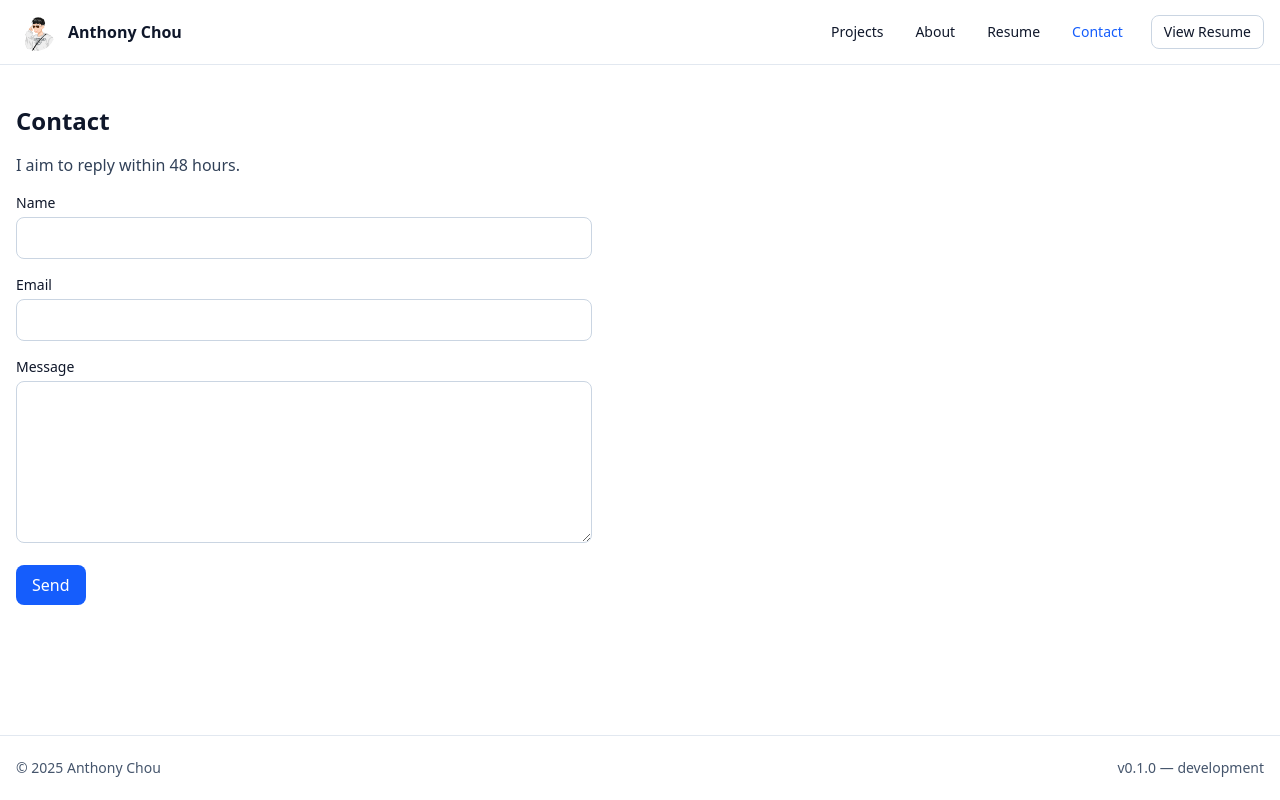
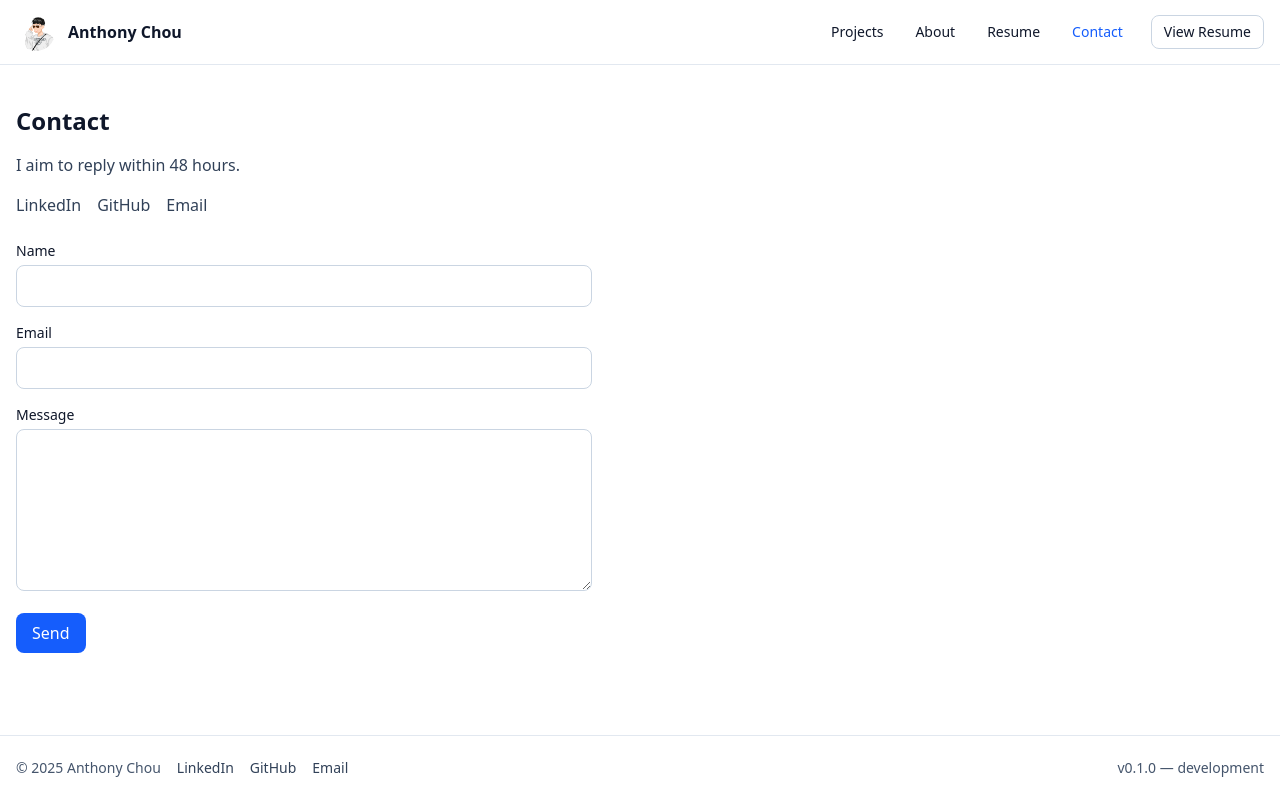
Before and after one commit to ctungyu11/personal-website, a Next.js app: page /contact in a window 1280 px wide. Built offline with nearby package versions, Linux system fonts and the light colour scheme.

Commit message:
feat(contact): add social links (LinkedIn, GitHub, Email) in footer and contact page; update JSON-LD with sameAs and email

```diff
--- a/app/contact/page.tsx
+++ b/app/contact/page.tsx
@@ -1,11 +1,15 @@
 import ContactForm from "@/components/ContactForm";
 import Section from "@/components/Section";
+import SocialLinks from "@/components/SocialLinks";
 
 export const metadata = { title: "Contact" };
 
 export default function ContactPage() {
   return (
     <Section title="Contact" subtitle="I aim to reply within 48 hours.">
+      <div className="mb-6">
+        <SocialLinks />
+      </div>
       <ContactForm />
     </Section>
   );
--- a/components/Footer.tsx
+++ b/components/Footer.tsx
@@ -1,12 +1,15 @@
+import SocialLinks from "@/components/SocialLinks";
+
 export default function Footer() {
   const version = process.env.NEXT_PUBLIC_APP_VERSION || "0.1.0";
   const env = process.env.VERCEL_ENV || "development";
   return (
     <div className="flex items-center justify-between h-16 text-sm text-slate-600">
-      <div>© {new Date().getFullYear()} Anthony Chou</div>
-      <div>
-        v{version} — {env}
+      <div className="flex items-center gap-4">
+        <div>© {new Date().getFullYear()} Anthony Chou</div>
+        <SocialLinks />
       </div>
+      <div>v{version} — {env}</div>
     </div>
   );
 }
--- /dev/null
+++ b/components/SocialLinks.tsx
@@ -0,0 +1,18 @@
+import Link from "next/link";
+import { site } from "@/lib/seo";
+
+export default function SocialLinks({ className = "" }: { className?: string }) {
+  return (
+    <div className={`flex items-center gap-4 ${className}`}>
+      <Link href={site.linkedin} className="text-slate-700 hover:text-blue-600 underline-offset-4 hover:underline" target="_blank" rel="noreferrer">
+        LinkedIn
+      </Link>
+      <Link href={site.github} className="text-slate-700 hover:text-blue-600 underline-offset-4 hover:underline" target="_blank" rel="noreferrer">
+        GitHub
+      </Link>
+      <a href={site.email} className="text-slate-700 hover:text-blue-600 underline-offset-4 hover:underline">
+        Email
+      </a>
+    </div>
+  );
+}
--- a/lib/seo.ts
+++ b/lib/seo.ts
@@ -6,9 +6,10 @@ export const site = {
   description:
     "CS + Math @ UMich. I build reliable trading and data systems, and I research LLM/NLP for role-aware speaker analysis.",
   url: "https://anthonychou.dev",
-  twitter: "https://x.com/",
-  github: "https://github.com/anthonychou",
-  linkedin: "https://www.linkedin.com/in/anthony-chou/",
+  twitter: "",
+  github: "https://github.com/ctungyu11",
+  linkedin: "https://www.linkedin.com/in/ctungyu11",
+  email: "mailto:ctungyu11@gmail.com",
 };
 
 export function baseMetadata(overrides?: Partial<Metadata>): Metadata {
@@ -46,6 +47,7 @@ export function personJsonLd() {
     name: site.name,
     headline: site.title,
     url: site.url,
+    email: site.email,
     sameAs: [site.github, site.linkedin].filter(Boolean),
   };
 }
```
